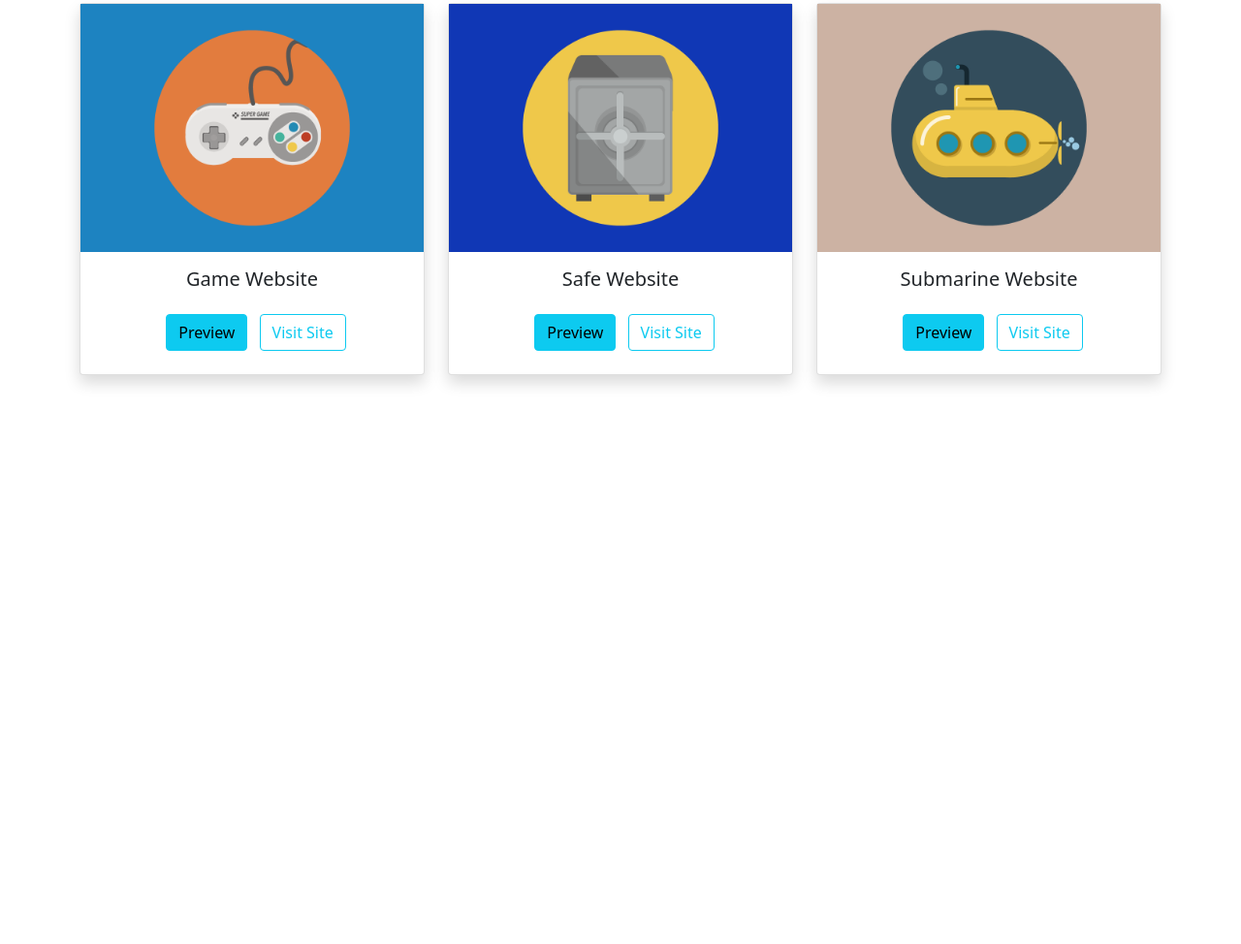
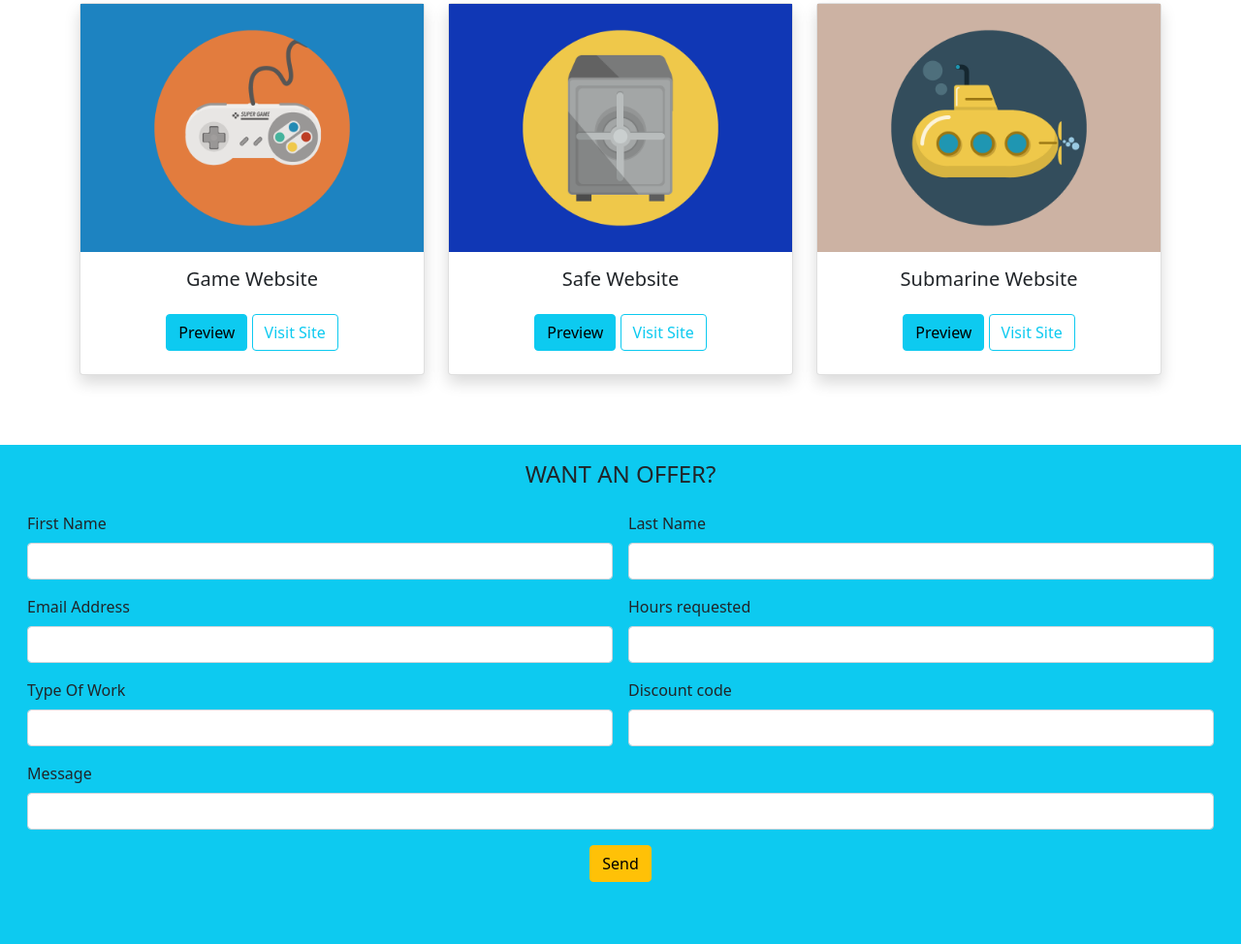
Before and after one commit to Davidepetrillo/bootstrap-js-freelancer, a plain HTML site: page index.html in a window 1280 px wide. Shown: the part 971-1945 px from the top of the page at 97% size. Before the commit the page ends 1422 px from the top, so only its background shows below. Drawn offline with nearby package versions, Linux system fonts and the light colour scheme.

Commit message:
commit 3 - impostato il form

```diff
--- a/index.html
+++ b/index.html
@@ -45,7 +45,7 @@
                         <div class="container">
                             <div class="row">
                                 <div class="col text-center mb-4">
-                                    <a class="btn btn-info mx-2" href="#" role="button">Preview</a>
+                                    <button type="button" class="btn btn-info">Preview</button>
                                     <button type="button" class="btn btn-outline-info">Visit Site</button>
                                 </div>
                             </div>
@@ -62,7 +62,7 @@
                         <div class="container">
                             <div class="row">
                                 <div class="col text-center mb-4">
-                                    <a class="btn btn-info mx-2" href="#" role="button">Preview</a>
+                                    <button type="button" class="btn btn-info">Preview</button>
                                     <button type="button" class="btn btn-outline-info">Visit Site</button>
                                 </div>
                             </div>
@@ -79,7 +79,7 @@
                         <div class="container">
                             <div class="row">
                                 <div class="col text-center mb-4">
-                                    <a class="btn btn-info mx-2" href="#" role="button">Preview</a>
+                                    <button type="button" class="btn btn-info">Preview</button>
                                     <button type="button" class="btn btn-outline-info">Visit Site</button>
                                 </div>
                             </div>
@@ -102,7 +102,7 @@
                         <div class="container">
                             <div class="row">
                                 <div class="col text-center mb-4">
-                                    <a class="btn btn-info mx-2" href="#" role="button">Preview</a>
+                                    <button type="button" class="btn btn-info">Preview</button>
                                     <button type="button" class="btn btn-outline-info">Visit Site</button>
                                 </div>
                             </div>
@@ -119,7 +119,7 @@
                         <div class="container">
                             <div class="row">
                                 <div class="col text-center mb-4">
-                                    <a class="btn btn-info mx-2" href="#" role="button">Preview</a>
+                                    <button type="button" class="btn btn-info">Preview</button>
                                     <button type="button" class="btn btn-outline-info">Visit Site</button>
                                 </div>
                             </div>
@@ -136,7 +136,7 @@
                         <div class="container">
                             <div class="row">
                                 <div class="col text-center mb-4">
-                                    <a class="btn btn-info mx-2" href="#" role="button">Preview</a>
+                                    <button type="button" class="btn btn-info">Preview</button>
                                     <button type="button" class="btn btn-outline-info">Visit Site</button>
                                 </div>
                             </div>
@@ -148,6 +148,50 @@
             </div>
         </div>
 
+        <div class="container-fluid bg-info mt-4">
+            <div class="row gx-0">
+            <div class="col-sm-12 col-md-12 bg-info rounded-end">
+                    <h4 class="text-center mt-3">WANT AN OFFER?</h4>
+
+
+                    <form class="row g-3 p-3">
+                        <div class="col-md-6">
+                          <label for="firstName" class="form-label">First Name</label>
+                          <input type="text" class="form-control" id="firstName">
+                        </div>
+                        <div class="col-md-6">
+                          <label for="lastName" class="form-label">Last Name</label>
+                          <input type="text" class="form-control" id="lastNme">
+                        </div>
+                        <div class="col-md-6">
+                            <label for="inputEmail" class="form-label">Email Address</label>
+                            <input type="email" class="form-control" id="inputEmail">
+                          </div>
+                          <div class="col-md-6">
+                            <label for="hoursRequested" class="form-label">Hours requested</label>
+                            <input type="number" class="form-control" id="hoursRequested">
+                          </div>
+                          <div class="col-md-6">
+                            <label for="typeOfWork" class="form-label">Type Of Work</label>
+                            <input type="text" class="form-control" id="typeOfWork">
+                          </div>
+                          <div class="col-md-6">
+                            <label for="discountCode" class="form-label">Discount code</label>
+                            <input type="text" class="form-control" id="discountCode">
+                          </div>
+                          <div class="col-md-12">
+                            <label for="message" class="form-label">Message</label>
+                            <input type="text" class="form-control" id="message">
+                          </div>
+
+                        <div class="col-12 text-center mb-5">
+                          <button type="submit" class="btn btn-warning">Send</button>
+                        </div>
+                      </form>
+                </div>
+            </div>
+
+        </div>
 
 
 
```
